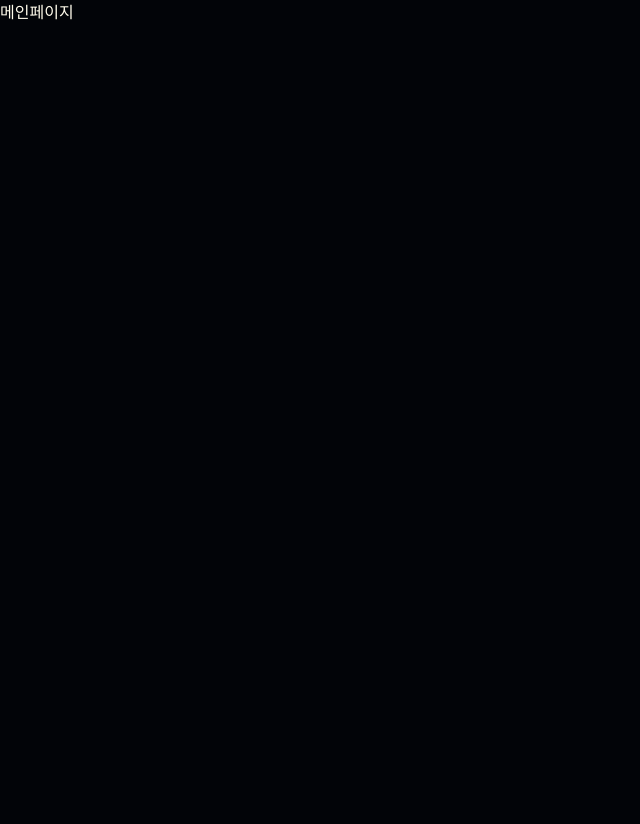
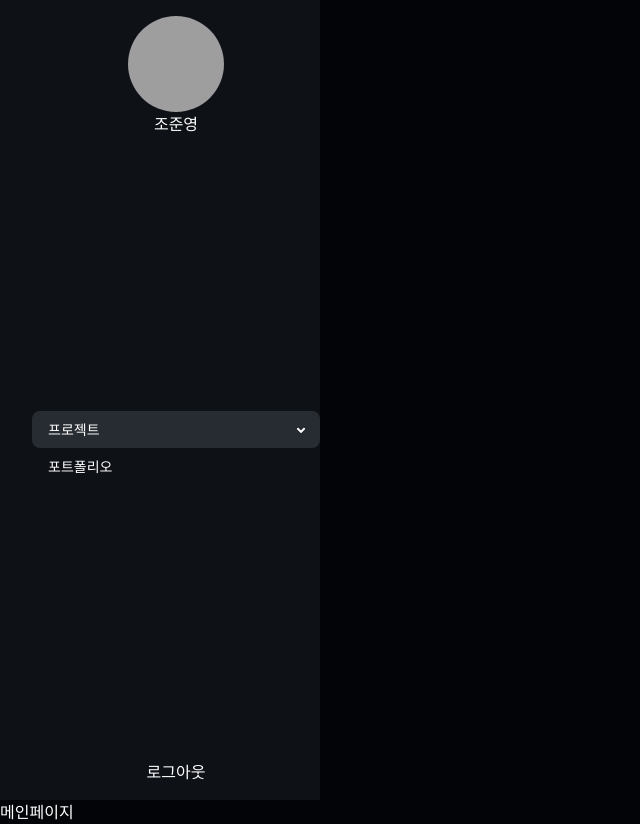
Before and after one commit to GitPRism/frontend, a React (Vite) app: page /home in a window 1280 px wide. Shown: the whole page, without its empty margins (0-640 px from the left). Before the commit the page ends 800 px from the top, so only its background shows below. Built offline with nearby package versions, Linux system fonts and the light colour scheme; grey boxes are pictures that could not be loaded.

Commit message:
design: 사이드바 퍼블리싱

```diff
--- /dev/null
+++ b/src/components/SideBar/PortfolioLink.tsx
@@ -0,0 +1,36 @@
+import { useSidebarStore } from "@/store/useSidebarStore";
+import { useNavigate, useLocation } from "react-router-dom";
+import { useEffect } from "react";
+
+function PortfolioLink() {
+  const { selectedCategory, setSelectedCategory, setSelectedProject } =
+    useSidebarStore();
+  const navigate = useNavigate();
+  const location = useLocation();
+
+  useEffect(() => {
+    if (location.pathname === "/portfolio") {
+      setSelectedCategory("포트폴리오");
+      setSelectedProject(null);
+    }
+  }, [location.pathname, setSelectedCategory, setSelectedProject]);
+
+  return (
+    <li>
+      <p
+        className={`px-4 py-2 rounded-lg cursor-pointer block ${
+          selectedCategory === "포트폴리오" ? "bg-shadow text-white" : ""
+        }`}
+        onClick={() => {
+          setSelectedCategory("포트폴리오");
+          setSelectedProject(null); // 프로젝트 선택 해제
+          navigate("/portfolio");
+        }}
+      >
+        포트폴리오
+      </p>
+    </li>
+  );
+}
+
+export default PortfolioLink;
--- /dev/null
+++ b/src/components/SideBar/ProjectList.tsx
@@ -0,0 +1,63 @@
+import { useEffect } from "react";
+import { useSidebarStore } from "@/store/useSidebarStore";
+import { useNavigate } from "react-router-dom";
+
+function ProjectList() {
+  const {
+    selectedCategory,
+    setSelectedCategory,
+    selectedProject,
+    setSelectedProject,
+  } = useSidebarStore();
+
+  const navigate = useNavigate();
+
+  const projects = ["프로젝트 1", "프로젝트 2", "프로젝트 3"];
+
+  useEffect(() => {
+    if (
+      selectedCategory === "프로젝트" &&
+      !selectedProject &&
+      projects.length > 0
+    ) {
+      setSelectedProject(projects[0]); // 첫 번째 프로젝트 자동 선택
+    }
+  }, [selectedCategory, selectedProject, projects, setSelectedProject]);
+
+  return (
+    <li>
+      <details>
+        <summary
+          className={`px-4 py-2 rounded-lg cursor-pointer ${
+            selectedCategory === "프로젝트" ? "bg-shadow text-white" : ""
+          }`}
+          onClick={() => {
+            setSelectedCategory("프로젝트");
+            navigate("/home");
+          }}
+        >
+          프로젝트
+        </summary>
+        <ul className="pl-4">
+          {projects.map((project) => (
+            <li key={project}>
+              <a
+                className={`block px-4 py-2 rounded-lg ${
+                  selectedProject === project ? "bg-ocean text-white" : ""
+                }`}
+                onClick={() => {
+                  setSelectedProject(project);
+                  navigate(`/projects/${encodeURIComponent(project)}`);
+                }}
+              >
+                {project}
+              </a>
+            </li>
+          ))}
+        </ul>
+      </details>
+    </li>
+  );
+}
+
+export default ProjectList;
--- /dev/null
+++ b/src/components/SideBar/index.tsx
@@ -0,0 +1,29 @@
+import Avatar from "./Avatar";
+import ProjectList from "./ProjectList";
+import PortfolioLink from "./PortfolioLink";
+
+function SideBar() {
+  return (
+    <div className="drawer lg:drawer-open">
+      <input id="my-drawer-2" type="checkbox" className="drawer-toggle" />
+
+      <div className="drawer-side bg-charcoal min-h-full w-80">
+        <div className="h-full p-4 flex flex-col justify-between items-center">
+          <Avatar />
+
+          <ul className="menu w-80 p-4">
+            <ProjectList />
+
+            <PortfolioLink />
+          </ul>
+
+          <p className="text-white cursor-pointer hover:text-red-400">
+            로그아웃
+          </p>
+        </div>
+      </div>
+    </div>
+  );
+}
+
+export default SideBar;
--- a/src/pages/Home/index.tsx
+++ b/src/pages/Home/index.tsx
@@ -1,5 +1,12 @@
+import SideBar from "@/components/SideBar";
+
 function Home() {
-  return <div className="text-amber-50">메인페이지</div>;
+  return (
+    <div>
+      <SideBar />
+      메인페이지
+    </div>
+  );
 }
 
 export default Home;
--- /dev/null
+++ b/src/store/useSidebarStore.ts
@@ -0,0 +1,16 @@
+import { create } from "zustand";
+
+interface SidebarState {
+  selectedCategory: string;
+  selectedProject: string | null;
+  setSelectedCategory: (category: string) => void;
+  setSelectedProject: (project: string | null) => void;
+}
+
+// Zustand Store 생성
+export const useSidebarStore = create<SidebarState>((set) => ({
+  selectedCategory: "프로젝트",
+  selectedProject: null,
+  setSelectedCategory: (category) => set({ selectedCategory: category }),
+  setSelectedProject: (project) => set({ selectedProject: project }),
+}));
```
